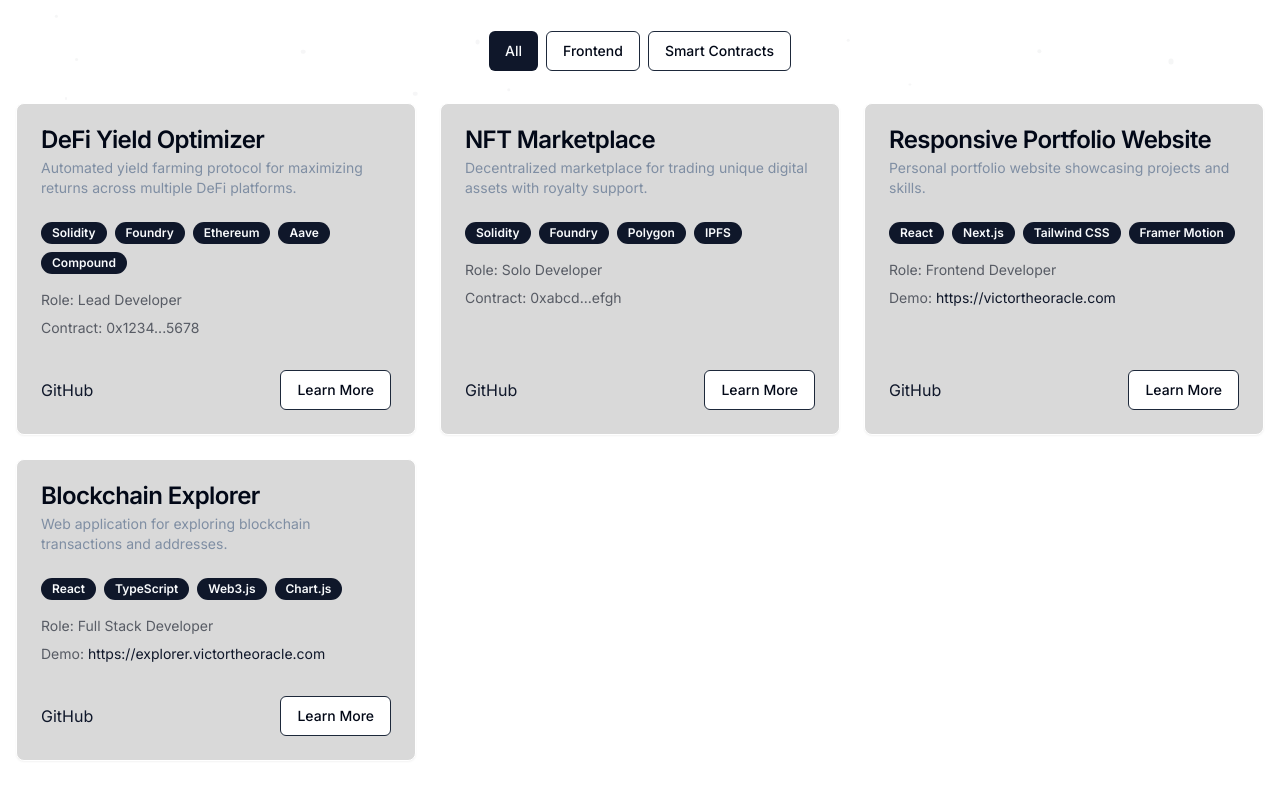
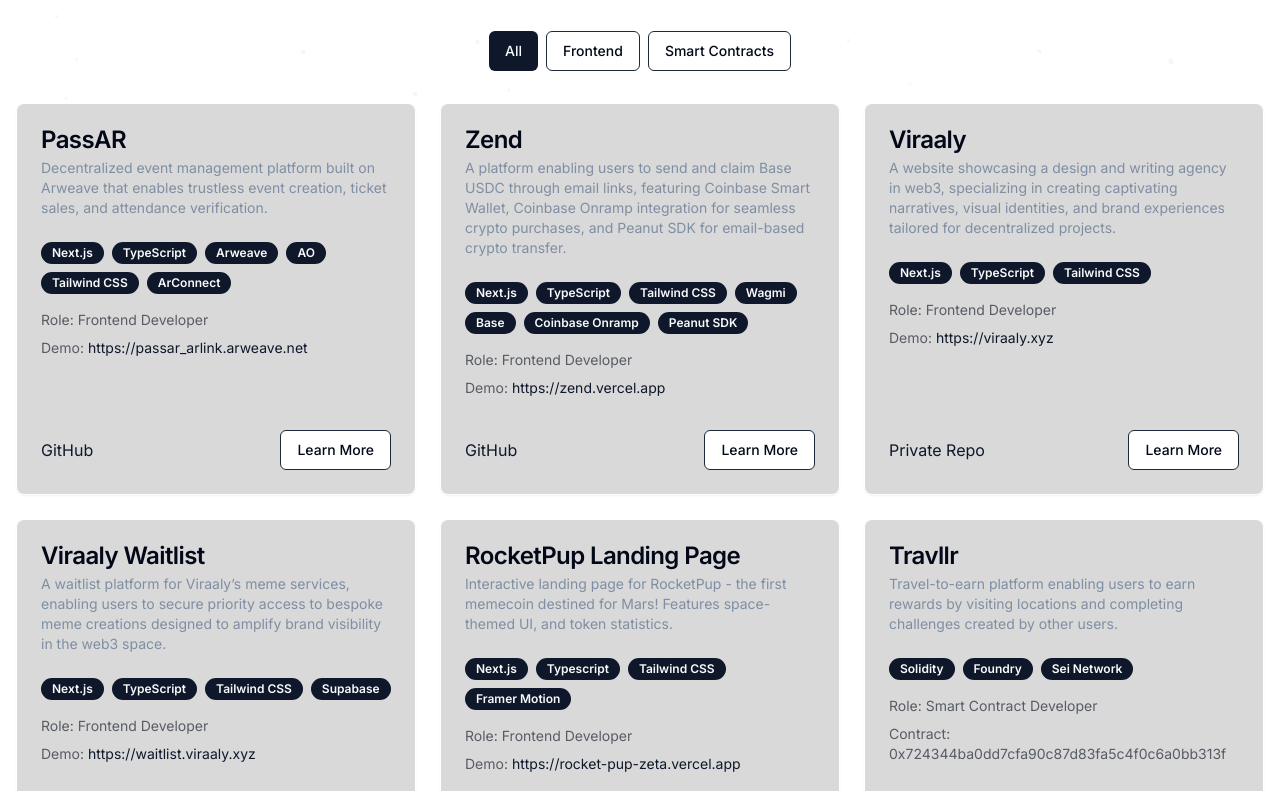
Before and after one commit to Victor-Okpukpan/portfolio-v3, a Next.js app: page / in a window 1280 px wide. Shown: the part 689-1480 px from the top of the page. Built offline with nearby package versions, Linux system fonts and the light colour scheme.

Commit message:
chore: add projects and update metadata

```diff
--- a/app/layout.tsx
+++ b/app/layout.tsx
@@ -13,6 +13,7 @@
   description: 'Portfolio of Victor Okpukpan, a Solidity Smart Contract Developer and Frontend Engineer specializing in EVM-compatible blockchain development',
   keywords: 'Solidity, Smart Contracts, Blockchain Developer, Frontend Engineer, Web3, EVM, DApp Development, React, Next.js, Ethereum, Portfolio',
   author: 'Victor Okpukpan',
+  metadataBase: new URL('https://victortheoracle.xyz'),
   openGraph: {
     title: 'Victor Okpukpan - Solidity Smart Contract Developer | Frontend Engineer',
     description: 'Portfolio of Victor Okpukpan, a Solidity Smart Contract Developer and Frontend Engineer specializing in EVM-compatible blockchain development',
@@ -39,7 +40,6 @@
     index: true,
     follow: true,
   },
-  viewport: 'width=device-width, initial-scale=1',
 }
 
 export default function RootLayout({
--- a/components/projects.tsx
+++ b/components/projects.tsx
@@ -1,63 +1,141 @@
-"use client"
+"use client";
 
-import { useState } from 'react'
-import { motion } from 'framer-motion'
-import { Button } from '@/components/ui/button'
-import { Card, CardContent, CardDescription, CardFooter, CardHeader, CardTitle } from '@/components/ui/card'
-import { Badge } from '@/components/ui/badge'
-import { Dialog, DialogContent, DialogDescription, DialogHeader, DialogTitle, DialogTrigger } from '@/components/ui/dialog'
+import { useState } from "react";
+import { motion } from "framer-motion";
+import { Button } from "@/components/ui/button";
+import {
+  Card,
+  CardContent,
+  CardDescription,
+  CardFooter,
+  CardHeader,
+  CardTitle,
+} from "@/components/ui/card";
+import { Badge } from "@/components/ui/badge";
+import {
+  Dialog,
+  DialogContent,
+  DialogDescription,
+  DialogHeader,
+  DialogTitle,
+  DialogTrigger,
+} from "@/components/ui/dialog";
 
 const projects = [
   {
-    name: 'DeFi Yield Optimizer',
-    description: 'Automated yield farming protocol for maximizing returns across multiple DeFi platforms.',
-    technologies: ['Solidity', 'Foundry', 'Ethereum', 'Aave', 'Compound'],
-    github: 'https://github.com/soliditydev/defi-yield-optimizer',
-    contractAddress: '0x1234...5678',
-    role: 'Lead Developer',
-    contributions: 'Designed and implemented smart contract architecture, integrated with multiple DeFi protocols, and optimized gas usage.',
-    challenges: 'Overcame complex integration challenges and implemented robust security measures to protect user funds.',
-    type: 'Smart Contracts'
+    name: "PassAR",
+    description:
+      "Decentralized event management platform built on Arweave that enables trustless event creation, ticket sales, and attendance verification.",
+    technologies: [
+      "Next.js",
+      "TypeScript",
+      "Arweave",
+      "AO",
+      "Tailwind CSS",
+      "ArConnect",
+    ],
+    github: "https://github.com/Victor-Okpukpan/PassAR",
+    liveDemo: "https://passar_arlink.arweave.net",
+    role: "Frontend Developer",
+    contributions:
+      "Built the frontend for the full-stack application including smart contract integration with AO, event creation flow, and ticket management system.",
+    challenges:
+      "Implemented complex state management for decentralized ticket verification while maintaining a seamless user experience.",
+    type: "Frontend",
+    isPrivate: false,
   },
   {
-    name: 'NFT Marketplace',
-    description: 'Decentralized marketplace for trading unique digital assets with royalty support.',
-    technologies: ['Solidity', 'Foundry', 'Polygon', 'IPFS'],
-    github: 'https://github.com/soliditydev/nft-marketplace',
-    contractAddress: '0xabcd...efgh',
-    role: 'Solo Developer',
-    contributions: 'Developed smart contracts for minting, trading, and managing NFTs, implemented royalty system, and created an efficient on-chain orderbook.',
-    challenges: 'Optimized storage usage and implemented a novel batching system for reduced gas costs during high-volume trading periods.',
-    type: 'Smart Contracts'
+    name: "Zend",
+    description:
+      "A platform enabling users to send and claim Base USDC through email links, featuring Coinbase Smart Wallet, Coinbase Onramp integration for seamless crypto purchases, and Peanut SDK for email-based crypto transfer.",
+    technologies: [
+      "Next.js",
+      "TypeScript",
+      "Tailwind CSS",
+      "Wagmi",
+      "Base",
+      "Coinbase Onramp",
+      "Peanut SDK",
+    ],
+    github: "https://github.com/Victor-Okpukpan/zendx",
+    liveDemo: "https://zend.vercel.app",
+    role: "Frontend Developer",
+    contributions:
+      "Developed the frontend interface with email-based crypto transfer system using Peanut SDK and integrated Coinbase Onramp for fiat-to-crypto conversion.",
+    challenges:
+      "Implemented secure email link generation and handling, while ensuring a smooth onboarding experience for users new to crypto.",
+    type: "Frontend",
+    isPrivate: false,
   },
   {
-    name: 'Responsive Portfolio Website',
-    description: 'Personal portfolio website showcasing projects and skills.',
-    technologies: ['React', 'Next.js', 'Tailwind CSS', 'Framer Motion'],
-    github: 'https://github.com/victortheoracle/portfolio',
-    liveDemo: 'https://victortheoracle.com',
-    role: 'Frontend Developer',
-    contributions: 'Designed and developed a responsive, accessible, and performant portfolio website.',
-    challenges: 'Implemented smooth animations and transitions while maintaining optimal performance across devices.',
-    type: 'Frontend'
+    name: "Viraaly",
+    description:
+      "A website showcasing a design and writing agency in web3, specializing in creating captivating narratives, visual identities, and brand experiences tailored for decentralized projects.",
+    technologies: ["Next.js", "TypeScript", "Tailwind CSS"],
+    github: "https://github.com/Victor-Okpukpan/viraaly",
+    liveDemo: "https://viraaly.xyz",
+    role: "Frontend Developer",
+    contributions:
+      "Developed the frontend interface, highlighting agency services, and designed a seamless user experience to communicate Viraaly's value in the web3 space.",
+    challenges:
+      "Crafted a visually appealing yet functional design that balances storytelling with intuitive navigation, ensuring a smooth experience for users.",
+    type: "Frontend",
+    isPrivate: true,
   },
   {
-    name: 'Blockchain Explorer',
-    description: 'Web application for exploring blockchain transactions and addresses.',
-    technologies: ['React', 'TypeScript', 'Web3.js', 'Chart.js'],
-    github: 'https://github.com/victortheoracle/blockchain-explorer',
-    liveDemo: 'https://explorer.victortheoracle.com',
-    role: 'Full Stack Developer',
-    contributions: 'Developed frontend and integrated with multiple blockchain APIs for real-time data fetching.',
-    challenges: 'Optimized data loading and caching for improved performance with large datasets.',
-    type: 'Frontend'
+    name: "Viraaly Waitlist",
+    description:
+      "A waitlist platform for Viraaly’s meme services, enabling users to secure priority access to bespoke meme creations designed to amplify brand visibility in the web3 space.",
+    technologies: ["Next.js", "TypeScript", "Tailwind CSS", "Supabase"],
+    github: "https://github.com/Victor-Okpukpan/viraaly-waitlist",
+    liveDemo: "https://waitlist.viraaly.xyz",
+    role: "Frontend Developer",
+    contributions:
+      "Developed the frontend interface, enabling users to join the waitlist seamlessly, and integrated Supabase for real-time database management.",
+    challenges:
+      "Designed an engaging user experience that conveys Viraaly's unique value proposition and simplifies the sign-up process.",
+    type: "Frontend",
+    isPrivate: true,
   },
-]
+  {
+    name: "RocketPup Landing Page",
+    description:
+      "Interactive landing page for RocketPup - the first memecoin destined for Mars! Features space-themed UI, and token statistics.",
+    technologies: ["Next.js", "Typescript", "Tailwind CSS", "Framer Motion"],
+    github: "https://github.com/Victor-Okpukpan/RocketPup",
+    liveDemo: "https://rocket-pup-zeta.vercel.app",
+    role: "Frontend Developer",
+    contributions:
+      "Built an engaging, space-themed landing page with interactive animations and token information display",
+    challenges:
+      "Created simple animations while maintaining fast load times and implementing responsive design for optimal mobile experience.",
+    type: "Frontend",
+    isPrivate: false,
+  },
+  {
+    name: "Travllr",
+    description:
+      "Travel-to-earn platform enabling users to earn rewards by visiting locations and completing challenges created by other users.",
+    technologies: ["Solidity", "Foundry", "Sei Network"],
+    github: "https://github.com/Victor-Okpukpan/travllr-contract",
+    contractAddress: "0x724344ba0dd7cfa90c87d83fa5c4f0c6a0bb313f",
+    role: "Smart Contract Developer",
+    contributions:
+      "Developed smart contracts for location creation, check-in completion verification, and reward distribution system using Solidity.",
+    challenges:
+      "Implemented efficient storage patterns for location data and designed a fair reward distribution mechanism while maintaining decentralization.",
+    type: "Smart Contracts",
+    isPrivate: false,
+  },
+];
 
 export default function Projects() {
-  const [filter, setFilter] = useState('All')
+  const [filter, setFilter] = useState("All");
 
-  const filteredProjects = filter === 'All' ? projects : projects.filter(project => project.type === filter)
+  const filteredProjects =
+    filter === "All"
+      ? projects
+      : projects.filter((project) => project.type === filter);
 
   return (
     <section id="projects" className="container mx-auto px-4 py-16">
@@ -75,10 +153,10 @@
         animate={{ opacity: 1, y: 0 }}
         transition={{ duration: 0.5, delay: 0.2 }}
       >
-        {['All', 'Frontend', 'Smart Contracts'].map((type) => (
+        {["All", "Frontend", "Smart Contracts"].map((type) => (
           <Button
             key={type}
-            variant={filter === type ? 'default' : 'outline'}
+            variant={filter === type ? "default" : "outline"}
             onClick={() => setFilter(type)}
             className="whitespace-nowrap"
           >
@@ -107,23 +185,50 @@
               <CardContent className="flex-grow">
                 <div className="flex flex-wrap gap-2 mb-4">
                   {project.technologies.map((tech) => (
-                    <Badge key={tech} variant="secondary">{tech}</Badge>
+                    <Badge key={tech} variant="secondary">
+                      {tech}
+                    </Badge>
                   ))}
                 </div>
-                <p className="text-sm text-foreground/60 mb-2">Role: {project.role}</p>
+                <p className="text-sm text-foreground/60 mb-2">
+                  Role: {project.role}
+                </p>
                 {project.contractAddress && (
-                  <p className="text-sm text-foreground/60 mb-2">Contract: {project.contractAddress}</p>
+                  <p className="text-sm text-foreground/60 mb-2">
+                    Contract: {project.contractAddress}
+                  </p>
                 )}
                 {project.liveDemo && (
                   <p className="text-sm text-foreground/60 mb-2">
-                    Demo: <a href={project.liveDemo} target="_blank" rel="noopener noreferrer" className="text-primary hover:underline">{project.liveDemo}</a>
+                    Demo:{" "}
+                    <a
+                      href={project.liveDemo}
+                      target="_blank"
+                      rel="noopener noreferrer"
+                      className="text-primary hover:underline"
+                    >
+                      {project.liveDemo}
+                    </a>
                   </p>
                 )}
               </CardContent>
               <CardFooter className="flex justify-between mt-auto">
-                <a href={project.github} target="_blank" rel="noopener noreferrer" className="text-primary hover:underline">
-                  GitHub
-                </a>
+                {project.isPrivate === true ? (
+                  <>
+                    <p className="text-primary">Private Repo</p>
+                  </>
+                ) : (
+                  <>
+                    <a
+                      href={project.github}
+                      target="_blank"
+                      rel="noopener noreferrer"
+                      className="text-primary hover:underline"
+                    >
+                      GitHub
+                    </a>
+                  </>
+                )}
                 <Dialog>
                   <DialogTrigger asChild>
                     <Button variant="outline">Learn More</Button>
@@ -131,12 +236,18 @@
                   <DialogContent>
                     <DialogHeader>
                       <DialogTitle>{project.name}</DialogTitle>
-                      <DialogDescription>{project.description}</DialogDescription>
+                      <DialogDescription>
+                        {project.description}
+                      </DialogDescription>
                     </DialogHeader>
                     <div className="mt-4">
                       <h4 className="font-semibold mb-2">Contributions:</h4>
-                      <p className="text-foreground/60">{project.contributions}</p>
-                      <h4 className="font-semibold mt-4 mb-2">Technical Challenges:</h4>
+                      <p className="text-foreground/60">
+                        {project.contributions}
+                      </p>
+                      <h4 className="font-semibold mt-4 mb-2">
+                        Technical Challenges:
+                      </h4>
                       <p className="text-foreground/60">{project.challenges}</p>
                     </div>
                   </DialogContent>
@@ -147,5 +258,5 @@
         ))}
       </motion.div>
     </section>
-  )
+  );
 }
```
